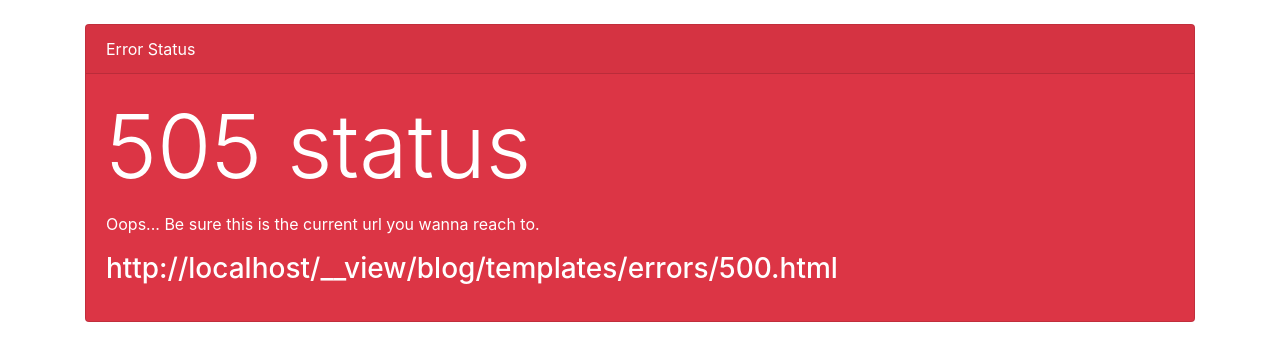
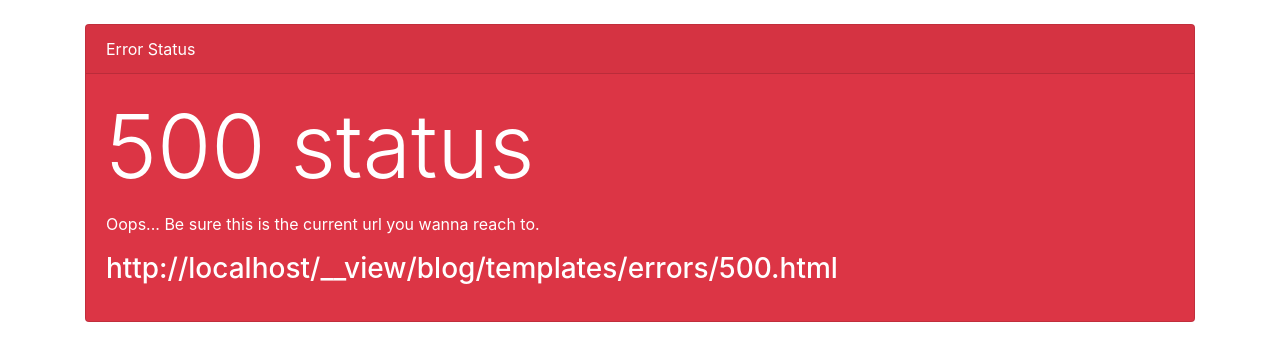
Before and after one commit to kokimaniac/djangokoki, a Django app: template blog/templates/errors/500.html in a window 1280 px wide. Shown: the top 361 px of the page. Run offline with Django 3.2, Linux system fonts and the light colour scheme; the template is opened without the code that fills it, so the values that code supplies are empty; some libraries are stand-ins or nearby versions.

Commit message:
500 template fixed

```diff
--- a/blog/templates/errors/500.html
+++ b/blog/templates/errors/500.html
@@ -9,7 +9,7 @@
             <div class="card-header">Error Status</div>
             <div class="card-body">
                 <h5 class="card-title display-2">
-                    505 status
+                    500 status
                 </h5>
                 <p class="card-text">
                     Oops... Be sure this is the current url you wanna reach to.
```
